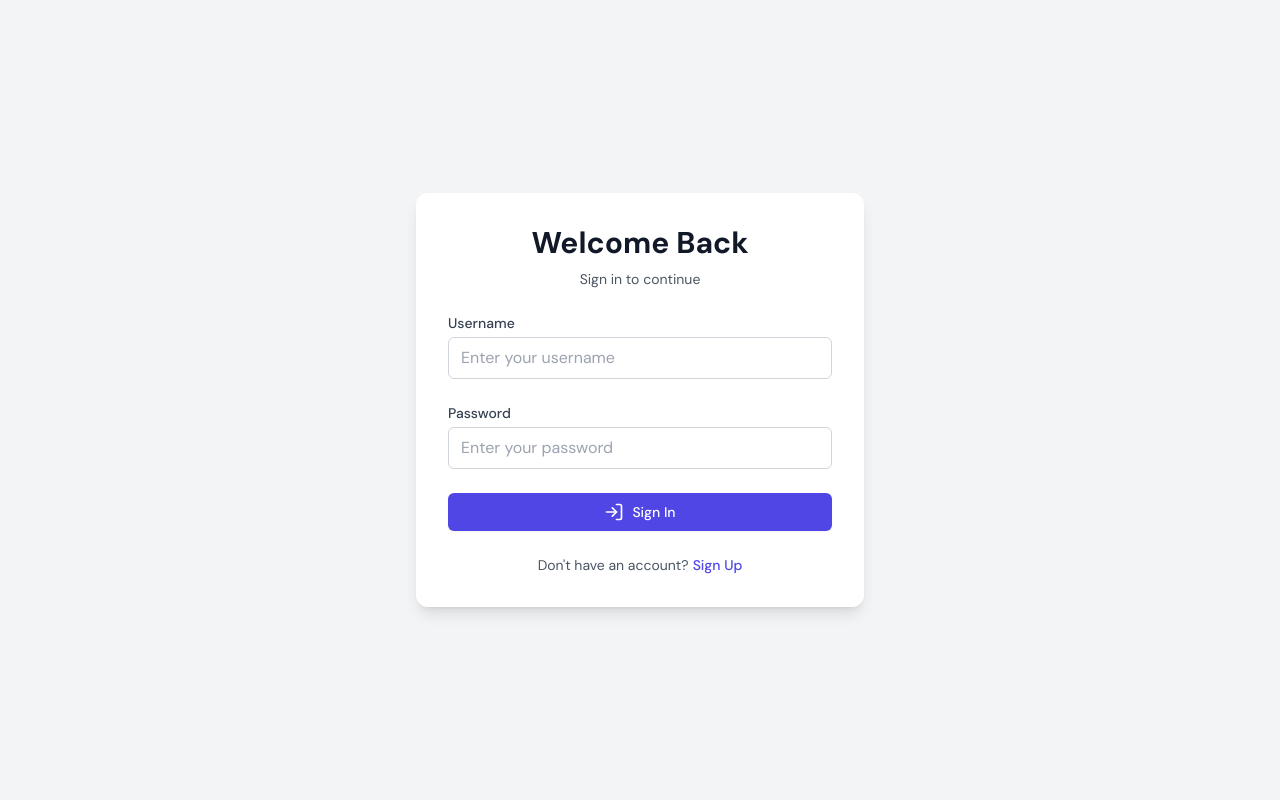
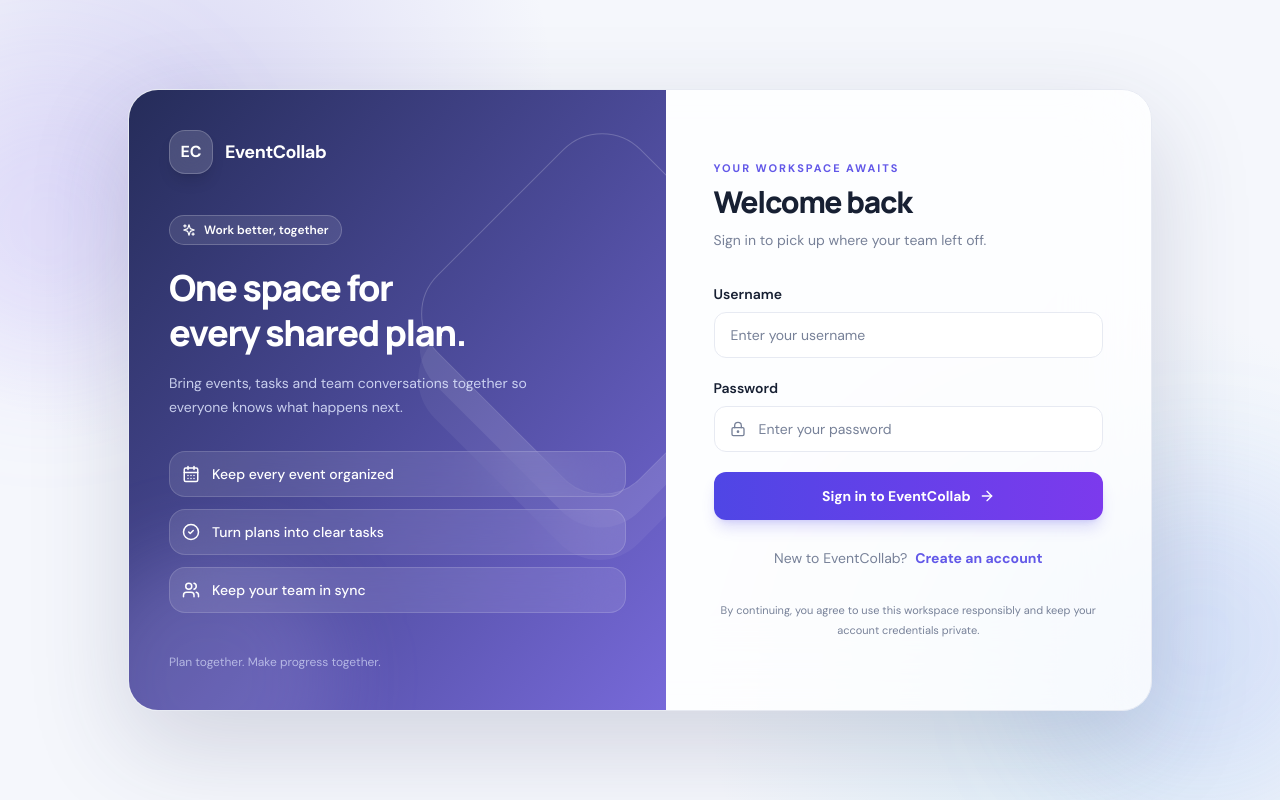
Before and after one commit to Sauravv193/event-collab-task-management, a React (Vite) app in the folder frontend/: page /login in a window 1280 px wide. Built offline with nearby package versions, Linux system fonts and the light colour scheme; no server answers.

Commit message:
Redesign authentication screen with accessible depth and clearer sign-in flow

```diff
--- a/frontend/src/pages/Login.jsx
+++ b/frontend/src/pages/Login.jsx
@@ -3,8 +3,7 @@ import { useMutation } from '@tanstack/react-query';
 import { useNavigate } from 'react-router-dom';
 import toast from 'react-hot-toast';
 import { motion } from 'framer-motion';
-import { LogIn, UserPlus } from 'lucide-react';
-
+import { ArrowRight, CalendarDays, CheckCircle2, LockKeyhole, Sparkles, Users } from 'lucide-react';
 import { loginUser, signupUser } from '../services/authService';
 import { useAuth } from '../context/AuthContext';
 
@@ -17,112 +16,59 @@ const Login = () => {
 
   const loginMutation = useMutation({
     mutationFn: loginUser,
-    onSuccess: (data) => {
-      toast.success('Logged in successfully!');
-      login(data);
-      navigate('/');
-    },
-    onError: (error) => {
-      toast.error(error.response?.data?.message || 'Login failed');
-    }
+    onSuccess: data => { toast.success('Welcome back!'); login(data); navigate('/'); },
+    onError: error => toast.error(error.response?.data?.message || 'Login failed. Check your credentials.'),
   });
-
   const signupMutation = useMutation({
     mutationFn: signupUser,
-    onSuccess: () => {
-      toast.success('Registration successful! Please log in.');
-      setIsLogin(true);
-      setUsername('');
-      setPassword('');
-    },
-    onError: (error) => {
-      toast.error(error.response?.data?.message || 'Registration failed');
-    }
+    onSuccess: () => { toast.success('Account created. You can sign in now.'); setIsLogin(true); setPassword(''); },
+    onError: error => toast.error(error.response?.data?.message || 'Registration failed.'),
   });
-
-  const handleSubmit = (e) => {
+  const handleSubmit = e => {
     e.preventDefault();
-    if (isLogin) {
-      loginMutation.mutate({ username, password });
-    } else {
-      signupMutation.mutate({ username, password });
-    }
+    if (isLogin) loginMutation.mutate({ username: username.trim(), password });
+    else signupMutation.mutate({ username: username.trim(), password });
   };
+  const isPending = loginMutation.isPending || signupMutation.isPending;
 
   return (
-    <div className="flex items-center justify-center min-h-screen bg-gray-100 dark:bg-gray-900 px-4">
-      <motion.div
-        initial={{ opacity: 0, y: -20 }}
-        animate={{ opacity: 1, y: 0 }}
-        className="w-full max-w-md p-8 space-y-6 bg-white dark:bg-gray-800 rounded-xl shadow-lg"
-      >
-        <div className="text-center">
-          <h2 className="text-3xl font-bold text-gray-900 dark:text-white">
-            {isLogin ? 'Welcome Back' : 'Create an Account'}
-          </h2>
-          <p className="mt-2 text-sm text-gray-600 dark:text-gray-400">
-            {isLogin ? 'Sign in to continue' : 'Get started with us'}
-          </p>
-        </div>
+    <div className="relative flex min-h-screen items-center justify-center overflow-hidden px-4 py-10" style={{ background: 'radial-gradient(circle at 15% 12%,rgba(117,103,217,.2),transparent 28%),radial-gradient(circle at 85% 85%,rgba(108,190,225,.18),transparent 30%),var(--app-bg)' }}>
+      <div aria-hidden="true" className="pointer-events-none absolute -left-24 top-20 h-72 w-72 rounded-full bg-violet-400/15 blur-3xl" />
+      <div aria-hidden="true" className="pointer-events-none absolute -right-20 bottom-0 h-80 w-80 rounded-full bg-indigo-400/15 blur-3xl" />
+      <motion.div initial={{ opacity: 0, y: 18, rotateX: 4 }} animate={{ opacity: 1, y: 0, rotateX: 0 }} transition={{ duration: .5 }} className="relative grid w-full max-w-5xl overflow-hidden rounded-[30px] border bg-white/80 shadow-[0_35px_100px_rgba(43,48,94,.18)] backdrop-blur-2xl dark:border-slate-700 dark:bg-slate-900/80 lg:grid-cols-[1.05fr_.95fr]" style={{ borderColor: 'var(--line)', perspective: '1200px' }}>
+        <aside className="relative hidden min-h-[620px] overflow-hidden bg-gradient-to-br from-[#252c59] via-[#4b4a98] to-[#7769d9] p-10 text-white lg:flex lg:flex-col lg:justify-between">
+          <div className="absolute -right-20 top-20 h-72 w-72 rotate-45 rounded-[55px] border border-white/20 shadow-[22px_24px_0_rgba(255,255,255,.08),44px_48px_0_rgba(255,255,255,.05)]" />
+          <div className="absolute -bottom-24 -left-12 h-64 w-64 rounded-full bg-violet-300/20 blur-2xl" />
+          <div className="relative z-10 flex items-center gap-3"><span className="grid h-11 w-11 place-items-center rounded-2xl border border-white/20 bg-white/15 font-extrabold shadow-lg backdrop-blur-xl">EC</span><span className="text-lg font-extrabold tracking-tight">EventCollab</span></div>
+          <div className="relative z-10">
+            <span className="mb-5 inline-flex items-center gap-2 rounded-full border border-white/20 bg-white/10 px-3 py-1.5 text-xs font-semibold"><Sparkles size={14} /> Work better, together</span>
+            <h1 className="font-['Manrope'] text-4xl font-extrabold leading-tight tracking-[-.04em]">One space for<br />every shared plan.</h1>
+            <p className="mt-4 max-w-sm text-sm leading-6 text-indigo-100/85">Bring events, tasks and team conversations together so everyone knows what happens next.</p>
+            <div className="mt-8 space-y-3">
+              <div className="flex items-center gap-3 rounded-2xl border border-white/15 bg-white/10 p-3 backdrop-blur-xl"><CalendarDays size={18} /><span className="text-sm font-medium">Keep every event organized</span></div>
+              <div className="flex items-center gap-3 rounded-2xl border border-white/15 bg-white/10 p-3 backdrop-blur-xl"><CheckCircle2 size={18} /><span className="text-sm font-medium">Turn plans into clear tasks</span></div>
+              <div className="flex items-center gap-3 rounded-2xl border border-white/15 bg-white/10 p-3 backdrop-blur-xl"><Users size={18} /><span className="text-sm font-medium">Keep your team in sync</span></div>
+            </div>
+          </div>
+          <p className="relative z-10 text-xs text-indigo-100/65">Plan together. Make progress together.</p>
+        </aside>
 
-        <form onSubmit={handleSubmit} className="space-y-6">
-          <div>
-            <label
-              htmlFor="username"
-              className="block text-sm font-medium text-gray-700 dark:text-gray-300"
-            >
-              Username
-            </label>
-            <input
-              id="username"
-              type="text"
-              placeholder="Enter your username"
-              value={username}
-              onChange={(e) => setUsername(e.target.value)}
-              required
-              className="mt-1 block w-full px-3 py-2 bg-white dark:bg-gray-700 border border-gray-300 dark:border-gray-600 rounded-md text-gray-900 dark:text-white placeholder-gray-400 focus:outline-none focus:ring-indigo-500 focus:border-indigo-500"
-            />
+        <main className="flex items-center px-6 py-10 sm:px-10 lg:px-12">
+          <div className="mx-auto w-full max-w-md">
+            <div className="mb-8 lg:hidden"><div className="mb-5 inline-flex items-center gap-2"><span className="grid h-10 w-10 place-items-center rounded-xl bg-gradient-to-br from-indigo-600 to-violet-600 font-extrabold text-white shadow-lg">EC</span><span className="font-extrabold">EventCollab</span></div></div>
+            <p className="workspace-eyebrow">{isLogin ? 'Your workspace awaits' : 'Start collaborating'}</p>
+            <h2 className="mt-2 font-['Manrope'] text-3xl font-extrabold tracking-[-.04em]" style={{ color: 'var(--ink)' }}>{isLogin ? 'Welcome back' : 'Create your account'}</h2>
+            <p className="mt-2 text-sm leading-6 muted-text">{isLogin ? 'Sign in to pick up where your team left off.' : 'Create an account to plan events and work with your team.'}</p>
+
+            <form onSubmit={handleSubmit} className="mt-8 space-y-5">
+              <div><label htmlFor="username" className="mb-2 block text-sm font-semibold">Username</label><input id="username" autoComplete="username" type="text" placeholder="Enter your username" value={username} onChange={e => setUsername(e.target.value)} required minLength={3} maxLength={50} className="field-control" /></div>
+              <div><label htmlFor="password" className="mb-2 block text-sm font-semibold">Password</label><div className="relative"><LockKeyhole size={16} className="pointer-events-none absolute left-4 top-1/2 -translate-y-1/2 muted-text" /><input id="password" autoComplete={isLogin ? 'current-password' : 'new-password'} type="password" placeholder="Enter your password" value={password} onChange={e => setPassword(e.target.value)} required minLength={6} className="field-control !pl-11" /></div></div>
+              <button type="submit" disabled={isPending} className="flex w-full items-center justify-center gap-2 rounded-xl bg-gradient-to-r from-indigo-600 to-violet-600 px-5 py-3.5 text-sm font-bold text-white shadow-lg shadow-indigo-600/20 transition hover:-translate-y-0.5 hover:shadow-xl disabled:cursor-not-allowed disabled:opacity-60">{isPending ? 'Please wait…' : isLogin ? 'Sign in to EventCollab' : 'Create account'}{!isPending && <ArrowRight size={16} />}</button>
+            </form>
+            <p className="mt-7 text-center text-sm muted-text">{isLogin ? "New to EventCollab?" : 'Already have an account?'} <button type="button" onClick={() => setIsLogin(value => !value)} className="ml-1 font-bold" style={{ color: 'var(--brand)' }}>{isLogin ? 'Create an account' : 'Sign in'}</button></p>
+            <p className="mt-8 text-center text-[11px] leading-5 muted-text">By continuing, you agree to use this workspace responsibly and keep your account credentials private.</p>
           </div>
-          <div>
-            <label
-              htmlFor="password"
-              className="block text-sm font-medium text-gray-700 dark:text-gray-300"
-            >
-              Password
-            </label>
-            <input
-              id="password"
-              type="password"
-              placeholder="Enter your password"
-              value={password}
-              onChange={(e) => setPassword(e.target.value)}
-              required
-              className="mt-1 block w-full px-3 py-2 bg-white dark:bg-gray-700 border border-gray-300 dark:border-gray-600 rounded-md text-gray-900 dark:text-white placeholder-gray-400 focus:outline-none focus:ring-indigo-500 focus:border-indigo-500"
-            />
-          </div>
-
-          <button
-            type="submit"
-            disabled={loginMutation.isPending || signupMutation.isPending}
-            className="w-full flex justify-center py-2 px-4 border border-transparent rounded-md shadow-sm text-sm font-medium text-white bg-indigo-600 hover:bg-indigo-700 focus:outline-none focus:ring-2 focus:ring-offset-2 focus:ring-indigo-500 disabled:opacity-50"
-          >
-            {isLogin ? (
-              <><LogIn className="w-5 h-5 mr-2" /> Sign In</>
-            ) : (
-              <><UserPlus className="w-5 h-5 mr-2" /> Sign Up</>
-            )}
-          </button>
-        </form>
-
-        <p className="text-sm text-center text-gray-600 dark:text-gray-400">
-          {isLogin ? "Don't have an account?" : 'Already have an account?'}
-          <button
-            onClick={() => setIsLogin(!isLogin)}
-            className="font-medium text-indigo-600 hover:text-indigo-500 dark:text-indigo-400 dark:hover:text-indigo-300 ml-1"
-          >
-            {isLogin ? 'Sign Up' : 'Sign In'}
-          </button>
-        </p>
+        </main>
       </motion.div>
     </div>
   );
```
